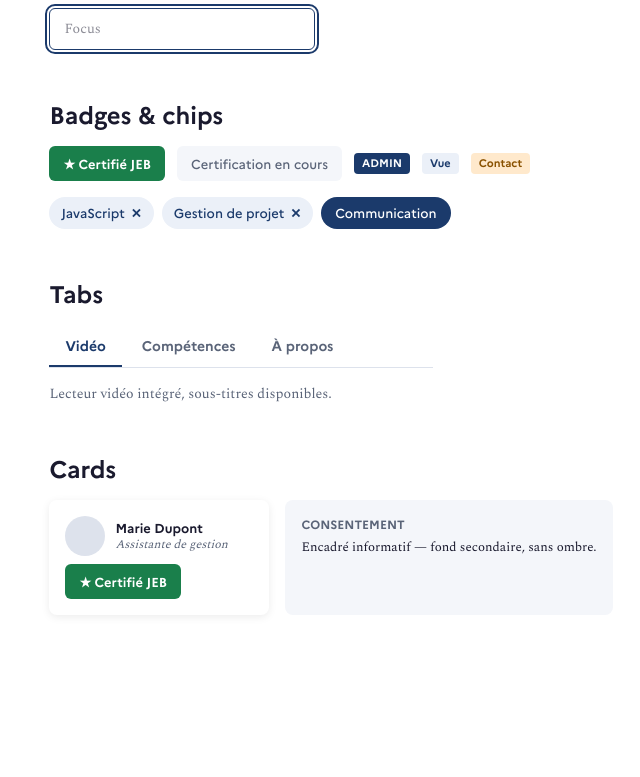
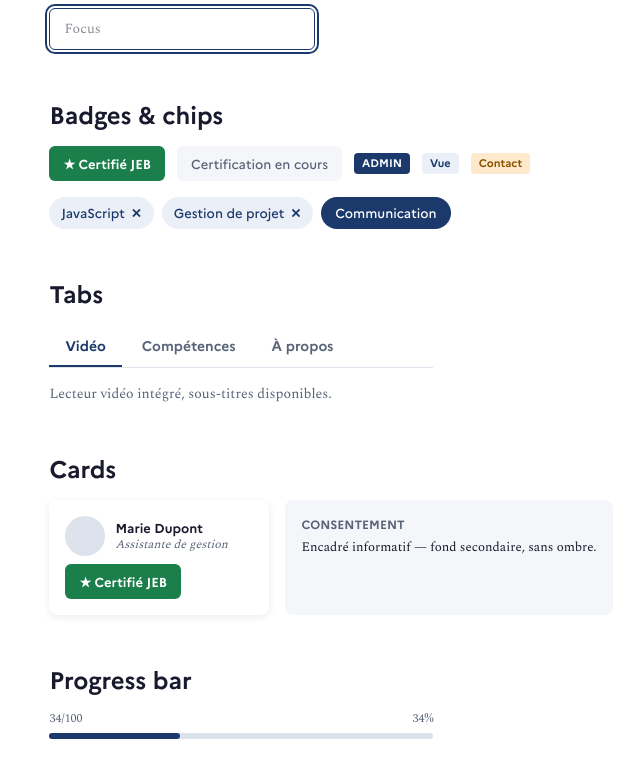
Before and after one commit to Nexlein/Survivor-ProfilsActifs, a Next.js app in the folder frontend/: page /design-system in a window 1280 px wide. Shown: the part 426-1203 px from the top of the page, without its empty margins (309-949 px from the left). Before the commit the page ends 1089 px from the top, so only its background shows below. Built offline with nearby package versions, Linux system fonts and the light colour scheme.

Commit message:
feat: ProgressBar added to the design system

```diff
--- a/frontend/src/app/design-system/page.tsx
+++ b/frontend/src/app/design-system/page.tsx
@@ -9,6 +9,7 @@ import { Badge } from "@/components/ui/Badge";
 import { Chip } from "@/components/ui/Chip";
 import { Tabs } from "@/components/ui/Tabs";
 import { ProfileCard, InfoCard } from "@/components/ui/Card";
+import { ProgressBar } from "@/components/ui/ProgressBar";
 
 export default function DesignSystemPage() {
   return (
@@ -78,6 +79,13 @@ export default function DesignSystemPage() {
           <InfoCard label="Consentement">Encadré informatif — fond secondaire, sans ombre.</InfoCard>
         </div>
       </section>
+
+      <section className="flex flex-col gap-4">
+        <h2>Progress bar</h2>
+        <div className="max-w-sm">
+          <ProgressBar current={34} total={100} />
+        </div>
+      </section>
     </main>
   );
 }
--- /dev/null
+++ b/frontend/src/components/ui/ProgressBar.tsx
@@ -0,0 +1,31 @@
+type ProgressBarProps = {
+  current: number;
+  total: number;
+};
+
+export function ProgressBar({ current, total }: ProgressBarProps) {
+  const percent = total > 0 ? Math.round((current / total) * 100) : 0;
+
+  return (
+    <div>
+      <div className="flex justify-between text-xs text-text-secondary mb-1.5">
+        <span>
+          {current}/{total}
+        </span>
+        <span>{percent}%</span>
+      </div>
+      <div
+        role="progressbar"
+        aria-valuenow={current}
+        aria-valuemin={0}
+        aria-valuemax={total}
+        className="h-1.5 bg-border rounded-[3px]"
+      >
+        <div
+          className="h-1.5 bg-primary rounded-[3px] transition-[width]"
+          style={{ width: `${percent}%` }}
+        />
+      </div>
+    </div>
+  );
+}
```
